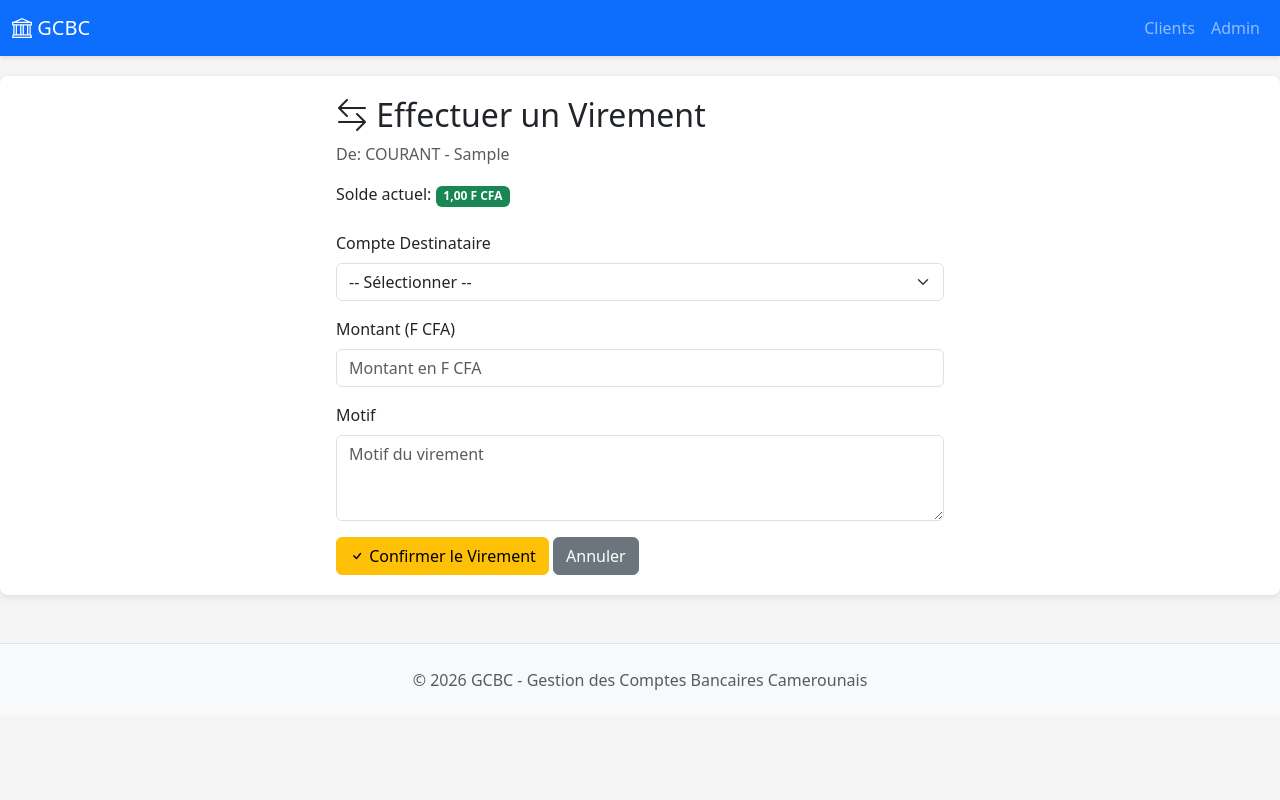
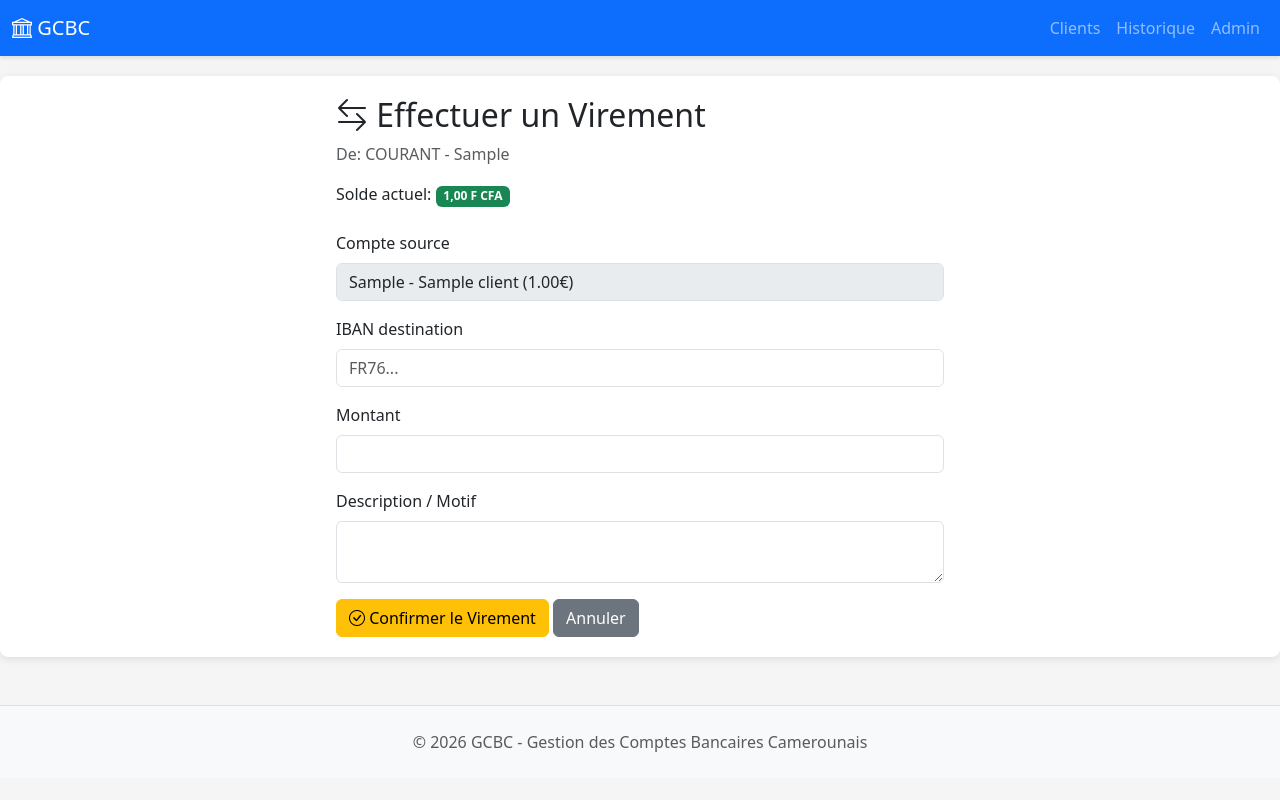
Before and after one commit to freddychoudja/GESTION-DES-COMPTES-BANCAIRES-COURANTS-D-UN-CLIENT-, a Django app: page /virement/1/ in a window 1280 px wide. Run offline with Django 4.2, Linux system fonts and the light colour scheme; tables that the repository leaves empty hold one stand-in row (values such as "Sample post").

Commit message:
Implémentation du virement atomique et de l'historique global des transactions

```diff
--- /dev/null
+++ b/banking/forms.py
@@ -0,0 +1,47 @@
+from django import forms
+from .models import Compte
+
+class VirementForm(forms.Form):
+    compte_source = forms.ModelChoiceField(
+        queryset=Compte.objects.filter(actif=True),
+        label="Compte source",
+        widget=forms.Select(attrs={'class': 'form-control'})
+    )
+    iban_destination = forms.CharField(
+        max_length=34,
+        label="IBAN destination",
+        widget=forms.TextInput(attrs={'class': 'form-control', 'placeholder': 'FR76...'})
+    )
+    montant = forms.DecimalField(
+        max_digits=12,
+        decimal_places=2,
+        min_value=0.01,
+        label="Montant",
+        widget=forms.NumberInput(attrs={'class': 'form-control', 'step': '0.01'})
+    )
+    description = forms.CharField(
+        max_length=200,
+        required=False,
+        label="Description / Motif",
+        widget=forms.Textarea(attrs={'class': 'form-control', 'rows': 2})
+    )
+
+    def __init__(self, *args, **kwargs):
+        client = kwargs.pop('client', None)
+        super().__init__(*args, **kwargs)
+        if client:
+            self.fields['compte_source'].queryset = Compte.objects.filter(client=client, actif=True)
+
+    def clean(self):
+        cleaned_data = super().clean()
+        compte_source = cleaned_data.get('compte_source')
+        iban_destination = cleaned_data.get('iban_destination')
+        montant = cleaned_data.get('montant')
+
+        if compte_source and iban_destination and (compte_source.iban == iban_destination):
+            raise forms.ValidationError("Le compte de destination ne peut pas être le même que le compte source.")
+
+        if compte_source and montant and (compte_source.solde < montant):
+            raise forms.ValidationError("Solde insuffisant sur le compte source.")
+
+        return cleaned_data
--- a/banking/templates/banking/base.html
+++ b/banking/templates/banking/base.html
@@ -1,5 +1,6 @@
 <!DOCTYPE html>
 <html lang="fr">
+
 <head>
     <meta charset="UTF-8">
     <meta name="viewport" content="width=device-width, initial-scale=1.0">
@@ -10,9 +11,11 @@
         body {
             background-color: #f5f5f5;
         }
+
         nav {
             box-shadow: 0 2px 4px rgba(0, 0, 0, 0.1);
         }
+
         .container-main {
             background: white;
             border-radius: 8px;
@@ -20,12 +23,14 @@
             margin: 20px auto;
             box-shadow: 0 2px 8px rgba(0, 0, 0, 0.1);
         }
+
         h1 {
             color: #2c3e50;
             margin-bottom: 20px;
         }
     </style>
 </head>
+
 <body>
     <nav class="navbar navbar-expand-lg navbar-dark bg-primary">
         <div class="container-fluid">
@@ -39,6 +44,9 @@
                 <ul class="navbar-nav ms-auto">
                     <li class="nav-item">
                         <a class="nav-link" href="/">Clients</a>
+                    </li>
+                    <li class="nav-item">
+                        <a class="nav-link" href="{% url 'historique_transactions' %}">Historique</a>
                     </li>
                     <li class="nav-item">
                         <a class="nav-link" href="/admin/">Admin</a>
@@ -69,4 +77,5 @@
 
     <script src="https://cdn.jsdelivr.net/npm/bootstrap@5.3.0/dist/js/bootstrap.bundle.min.js"></script>
 </body>
+
 </html>
--- a/banking/templates/banking/virement.html
+++ b/banking/templates/banking/virement.html
@@ -11,27 +11,51 @@
 
         <form method="post" class="mt-4">
             {% csrf_token %}
+
+            {% if form.non_field_errors %}
+                <div class="alert alert-danger">
+                    {% for error in form.non_field_errors %}
+                        {{ error }}
+                    {% endfor %}
+                </div>
+            {% endif %}
+
             <div class="mb-3">
-                <label for="compte_destination" class="form-label">Compte Destinataire</label>
-                <select class="form-select" id="compte_destination" name="compte_destination" required>
-                    <option value="">-- Sélectionner --</option>
-                    {% for c in comptes_disponibles %}
-                        <option value="{{ c.id }}">{{ c.client.nom }} {{ c.client.prenom }} - {{ c.iban }}</option>
-                    {% endfor %}
-                </select>
+                <label for="{{ form.compte_source.id_for_label }}" class="form-label">{{ form.compte_source.label }}</label>
+                {{ form.compte_source }}
+                {% if form.compte_source.errors %}
+                    <div class="text-danger small">{{ form.compte_source.errors }}</div>
+                {% endif %}
             </div>
+
             <div class="mb-3">
-                <label for="montant" class="form-label">Montant (F CFA)</label>
-                <input type="number" class="form-control" id="montant" name="montant"
-                       placeholder="Montant en F CFA" required step="0.01" min="0.01">
+                <label for="{{ form.iban_destination.id_for_label }}" class="form-label">{{ form.iban_destination.label }}</label>
+                {{ form.iban_destination }}
+                {% if form.iban_destination.errors %}
+                    <div class="text-danger small">{{ form.iban_destination.errors }}</div>
+                {% endif %}
             </div>
+
             <div class="mb-3">
-                <label for="description" class="form-label">Motif</label>
-                <textarea class="form-control" id="description" name="description" rows="3"
-                          placeholder="Motif du virement"></textarea>
+                <label for="{{ form.montant.id_for_label }}" class="form-label">{{ form.montant.label }}</label>
+                {{ form.montant }}
+                {% if form.montant.errors %}
+                    <div class="text-danger small">{{ form.montant.errors }}</div>
+                {% endif %}
             </div>
-            <button type="submit" class="btn btn-warning"><i class="bi bi-check"></i> Confirmer le Virement</button>
-            <a href="{% url 'dashboard' compte.id %}" class="btn btn-secondary">Annuler</a>
+
+            <div class="mb-3">
+                <label for="{{ form.description.id_for_label }}" class="form-label">{{ form.description.label }}</label>
+                {{ form.description }}
+                {% if form.description.errors %}
+                    <div class="text-danger small">{{ form.description.errors }}</div>
+                {% endif %}
+            </div>
+
+            <div class="d-grid gap-2 d-md-block">
+                <button type="submit" class="btn btn-warning"><i class="bi bi-check-circle"></i> Confirmer le Virement</button>
+                <a href="{% url 'dashboard' compte.id %}" class="btn btn-secondary">Annuler</a>
+            </div>
         </form>
     </div>
 </div>
--- a/banking/urls.py
+++ b/banking/urls.py
@@ -15,4 +15,5 @@ urlpatterns = [
     path('telecharger_rib/<int:compte_id>/', views.telecharger_rib, name='telecharger_rib'),
     path('telecharger_releve/<int:compte_id>/', views.telecharger_releve, name='telecharger_releve'),
     path('statistiques/<int:compte_id>/', views.statistiques_compte, name='statistiques'),
+    path('transactions/', views.historique_transactions, name='historique_transactions'),
 ]
--- a/banking/views.py
+++ b/banking/views.py
@@ -231,55 +231,61 @@ def retrait(request, compte_id):
     return render(request, 'banking/retrait.html', context)
 
 
+from .forms import VirementForm
+
 def virement(request, compte_id):
-    """Transfer form and handler using transaction.atomic"""
+    """Transfer form and handler using transaction.atomic and select_for_update"""
     compte_source = get_object_or_404(Compte, id=compte_id)
 
-    # Get all active accounts except the source account
-    comptes_destination = Compte.objects.filter(actif=True).exclude(id=compte_id)
+    if request.method == 'POST':
+        form = VirementForm(request.POST, client=compte_source.client)
+        if form.is_valid():
+            iban_dest = form.cleaned_data['iban_destination']
+            montant = form.cleaned_data['montant']
+            description = form.cleaned_data['description']
 
-    if request.method == 'POST':
-        try:
-            montant = Decimal(request.POST.get('montant', 0))
-            compte_destination_id = request.POST.get('compte_destination')
-            description = request.POST.get('description', '')
+            try:
+                with transaction.atomic():
+                    # Utiliser select_for_update() pour éviter les conditions de course
+                    source = Compte.objects.select_for_update().get(id=compte_id)
+                    destination = Compte.objects.select_for_update().get(iban=iban_dest)
 
-            if not compte_destination_id:
-                messages.error(request, "Veuillez sélectionner un compte de destination")
-            elif montant <= 0:
-                messages.error(request, "Le montant doit être supérieur à 0")
-            elif montant > compte_source.solde:
-                messages.error(request, "Solde insuffisant pour effectuer ce virement")
-            else:
-                compte_destination = get_object_or_404(Compte, id=compte_destination_id)
+                    if source.solde < montant:
+                        raise ValueError("Solde insuffisant")
 
-                # Use transaction.atomic for transfer
-                with transaction.atomic():
-                    # Deduct from source account
-                    compte_source.solde -= montant
-                    compte_source.save()
+                    # Débit / Crédit
+                    source.solde -= montant
+                    destination.solde += montant
 
-                    # Add to destination account
-                    compte_destination.solde += montant
-                    compte_destination.save()
+                    source.save()
+                    destination.save()
 
-                    # Create transaction record
+                    # Enregistrement de la transaction
                     BankTransaction.objects.create(
-                        compte_source=compte_source,
-                        compte_destination=compte_destination,
+                        compte_source=source,
+                        compte_destination=destination,
                         type_transaction='VIREMENT',
                         montant=montant,
                         description=description
                     )
 
-                messages.success(request, f"Virement de {montant} F CFA effectué avec succès vers {compte_destination.iban}")
-                return redirect('dashboard', compte_id=compte_source.id)
-        except Exception as e:
-            messages.error(request, f"Erreur: {str(e)}")
+                messages.success(request, f"Virement de {montant} {DEVISE} effectué avec succès vers {iban_dest}")
+                return redirect('dashboard', compte_id=source.id)
+            except Compte.DoesNotExist:
+                messages.error(request, "Le compte destinataire avec cet IBAN n'existe pas.")
+            except ValueError as e:
+                messages.error(request, str(e))
+            except Exception as e:
+                messages.error(request, f"Une erreur inattendue est survenue : {str(e)}")
+    else:
+        # Pré-remplir le formulaire avec le compte source
+        form = VirementForm(initial={'compte_source': compte_source}, client=compte_source.client)
+        # On peut verrouiller le champ compte_source si on vient d'un dashboard spécifique
+        form.fields['compte_source'].disabled = True
 
     context = {
         'compte': compte_source,
-        'comptes_destination': comptes_destination,
+        'form': form,
     }
     return render(request, 'banking/virement.html', context)
 
@@ -630,3 +636,59 @@ def statistiques_compte(request, compte_id):
     }
 
     return render(request, 'banking/statistiques.html', context)
+
+
+def historique_transactions(request):
+    """Global transaction history with filters"""
+    transactions = BankTransaction.objects.select_related('compte_source', 'compte_destination', 'compte_source__client', 'compte_destination__client').all()
+
+    # Filtrage par type
+    type_filtre = request.GET.get('type')
+    if type_filtre:
+        transactions = transactions.filter(type_transaction=type_filtre)
+
+    # Filtrage par période
+    periode = request.GET.get('periode')
+    today = datetime.now()
+    if periode == '7d':
+        date_debut = today - timedelta(days=7)
+        transactions = transactions.filter(date_transaction__gte=date_debut)
+    elif periode == '30d':
+        date_debut = today - timedelta(days=30)
+        transactions = transactions.filter(date_transaction__gte=date_debut)
+    elif periode == 'last_month':
+        first_day_current_month = today.replace(day=1)
+        last_day_last_month = first_day_current_month - timedelta(days=1)
+        first_day_last_month = last_day_last_month.replace(day=1)
+        transactions = transactions.filter(
+            date_transaction__date__gte=first_day_last_month.date(),
+            date_transaction__date__lte=last_day_last_month.date()
+        )
+
+    # Filtrage par montant min/max
+    montant_min = request.GET.get('montant_min')
+    if montant_min:
+        try:
+            transactions = transactions.filter(montant__gte=Decimal(montant_min))
+        except:
+            pass
+
+    montant_max = request.GET.get('montant_max')
+    if montant_max:
+        try:
+            transactions = transactions.filter(montant__lte=Decimal(montant_max))
+        except:
+            pass
+
+    context = {
+        'transactions': transactions.order_by('-date_transaction'),
+        'type_choices': BankTransaction.TYPE_CHOICES,
+        'filters': {
+            'type': type_filtre,
+            'periode': periode,
+            'montant_min': montant_min,
+            'montant_max': montant_max,
+        },
+        'DEVISE': DEVISE
+    }
+    return render(request, 'banking/historique_transactions.html', context)
```
Also changed, not shown: banking/templates/banking/historique_transactions.html (added, +117 -0 lines). Lines whose indentation alone changed are shown as unchanged.
